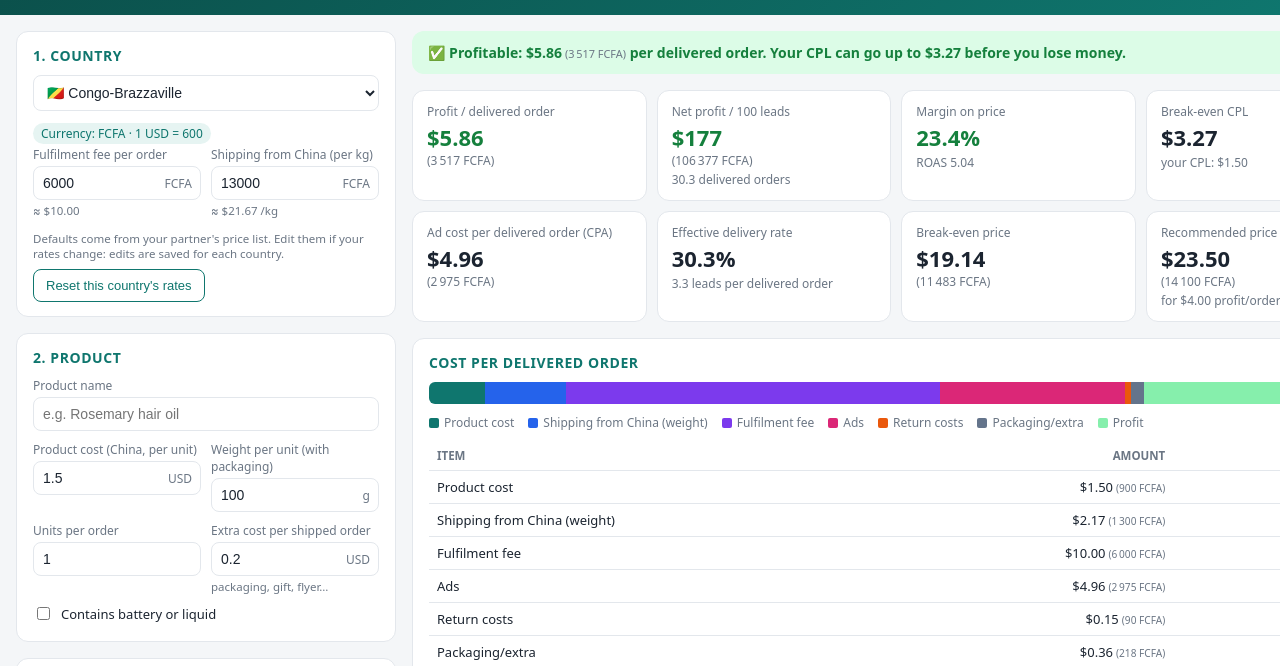
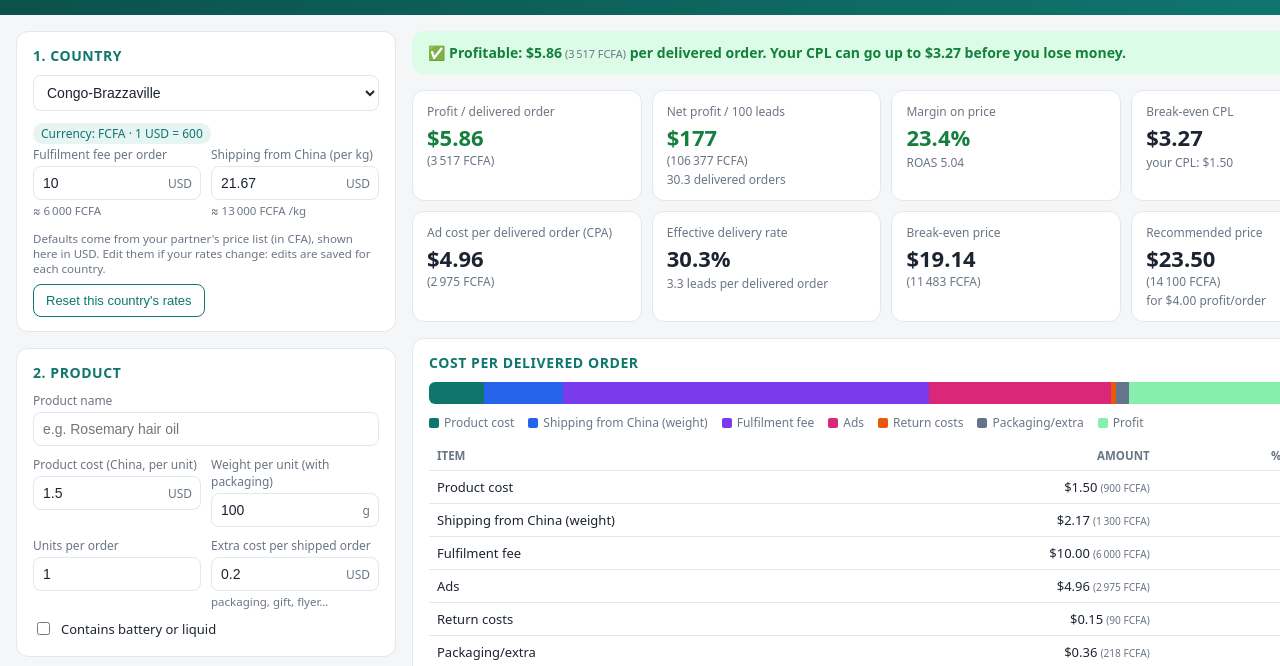
Before and after one commit to BahaKhmeissi/cod_calculator, a plain HTML site: page index.html in a window 1280 px wide. Shown: the part 70-736 px from the top of the page. Drawn offline with Linux system fonts and the light colour scheme.

Commit message:
Fee and shipping inputs in USD with CFA shown underneath; remove flag emojis
Co-Authored-By: Claude Opus 5.5 <noreply@anthropic.com>
Claude-Session: https://claude.ai/code/session_018C5HA6Ap343AdpPwMeM3jn

```diff
--- a/index.html
+++ b/index.html
@@ -87,11 +87,11 @@
     </div>
     <div id="countryInfo"></div>
     <div class="row">
-      <div class="f"><label>Fulfilment fee per order</label><div class="unit"><input id="fee" type="number" step="any"><span class="cur"></span></div><div class="hint" id="feeHint"></div></div>
-      <div class="f"><label>Shipping from China (per kg)</label><div class="unit"><input id="shipKg" type="number" step="any"><span class="cur"></span></div><div class="hint" id="shipHint"></div></div>
+      <div class="f"><label>Fulfilment fee per order</label><div class="unit"><input id="fee" type="number" step="any"><span>USD</span></div><div class="hint" id="feeHint"></div></div>
+      <div class="f"><label>Shipping from China (per kg)</label><div class="unit"><input id="shipKg" type="number" step="any"><span>USD</span></div><div class="hint" id="shipHint"></div></div>
     </div>
     <div id="shipWarn"></div>
-    <div class="hint">Defaults come from your partner's price list. Edit them if your rates change: edits are saved for each country.</div>
+    <div class="hint">Defaults come from your partner's price list (in CFA), shown here in USD. Edit them if your rates change: edits are saved for each country.</div>
     <button class="btn ghost" id="resetCountry" style="margin-top:8px">Reset this country's rates</button>
   </div>
 
@@ -314,7 +314,7 @@ const CHECKS = ["battery","feeOnReturns"];
 
 function initUI(){
   const sel = $("country");
-  sel.innerHTML = Object.entries(COUNTRIES).map(([k,c])=>`<option value="${k}">${c.flag} ${c.name}</option>`).join("");
+  sel.innerHTML = Object.entries(COUNTRIES).map(([k,c])=>`<option value="${k}">${c.name}</option>`).join("");
   sel.value = S.country;
   FIELDS.forEach(f=>{ $(f).value = S[f]; $(f).addEventListener("input", ()=>{ S[f] = $(f).type==="text" ? $(f).value : $(f).value===""? "" : +$(f).value; save(); if(f==="rCFA"||f==="rGNF") syncCountry(); render(); }); });
   CHECKS.forEach(f=>{ $(f).checked = !!S[f]; $(f).addEventListener("change", ()=>{ S[f] = $(f).checked; save(); syncCountry(); render(); }); });
@@ -325,7 +325,7 @@ function initUI(){
   ["fee","shipKg"].forEach(id=>$(id).addEventListener("input", ()=>{
     const o = S.overrides[S.country] = S.overrides[S.country] || {};
     const key = id==="fee" ? "fee" : "ship";
-    if($(id).value===""){ delete o[key]; } else o[key] = +$(id).value;
+    if($(id).value===""){ delete o[key]; } else o[key] = +$(id).value * rateOf(COUNTRIES[S.country].cur);
     save(); render();
   }));
   $("resetCountry").onclick = ()=>{ delete S.overrides[S.country]; save(); syncCountry(); render(); };
@@ -340,7 +340,8 @@ function confirmReset(){ return true; } // no browser dialogs; reset is instant
 function syncCountry(){
   const c = COUNTRIES[S.country], {fee, ship} = countryRates(S.country);
   document.querySelectorAll(".cur").forEach(e=>e.textContent = CUR_LABEL[c.cur]);
-  $("fee").value = fee; $("shipKg").value = ship ?? "";
+  const r = rateOf(c.cur), r2 = x => Math.round(x*100)/100;
+  $("fee").value = r2(fee/r); $("shipKg").value = ship==null ? "" : r2(ship/r);
   $("countryInfo").innerHTML = `<span class="pill">Currency: ${CUR_LABEL[c.cur]}${c.cur!=="USD"?` · 1 USD = ${rateOf(c.cur).toLocaleString("fr-FR")}`:""}</span>`+
     (c.shipBat?`<span class="pill">Battery/liquid: ${c.shipBat.toLocaleString("fr-FR")} /kg</span>`:"");
   $("shipWarn").innerHTML = ship==null ? `<div class="warnbox">⚠️ The price list has no China shipping rate for ${c.name}. Ask your partner and enter it above.</div>` : "";
@@ -360,8 +361,8 @@ function render(){
   const cur = m.c.cur, L = v => M(v, cur);
   // input hints
   $("priceHint").textContent = cur==="USD" ? "" : `≈ ${money(m.priceLocal, cur)}`;
-  $("feeHint").textContent = `≈ ${money(m.feeUSD)}`;
-  $("shipHint").textContent = isFinite(m.shipKgUSD) ? `≈ ${money(m.shipKgUSD)} /kg` : "";
+  $("feeHint").textContent = cur==="USD" ? "" : `≈ ${money(m.fee, cur)}`;
+  $("shipHint").textContent = cur==="USD" || m.ship==null ? "" : `≈ ${money(m.ship, cur)} /kg`;
   const recUSD = Math.ceil(m.recPriceUSD*2)/2;
   // verdict
   const v = $("verdict");
@@ -447,7 +448,7 @@ function render(){
   const cmp = Object.keys(COUNTRIES).map(code=>({code, cc:COUNTRIES[code], x:compute(code, m.priceUSD)}))
     .sort((a,b)=> (isFinite(b.x.profit)?b.x.profit:-1e9) - (isFinite(a.x.profit)?a.x.profit:-1e9));
   $("compare").innerHTML = `<tr><th>Country</th><th>Price</th><th>Fee</th><th>Ship/unit</th><th>Landed/unit</th><th>Profit / delivered</th><th>Profit / 100 leads</th><th>Break-even CPL</th></tr>` +
-    cmp.map(({code,cc,x})=>`<tr class="${code===S.country?"hl":""}"><td>${cc.flag} ${cc.name}</td><td>${M(x.priceUSD,cc.cur)}</td><td>${M(x.feeUSD,cc.cur)}</td><td>${isFinite(x.shipUnit)?money(x.shipUnit):"rate?"}</td><td>${isFinite(x.landedUnit)?money(x.landedUnit):"—"}</td><td class="${cls(x.profit)}">${M(x.profit,cc.cur)}</td><td class="${cls(x.profit)}">${money(x.profit*100*x.eff)}</td><td>${money(x.beCPL)}</td></tr>`).join("");
+    cmp.map(({code,cc,x})=>`<tr class="${code===S.country?"hl":""}"><td>${cc.name}</td><td>${M(x.priceUSD,cc.cur)}</td><td>${M(x.feeUSD,cc.cur)}</td><td>${isFinite(x.shipUnit)?money(x.shipUnit):"rate?"}</td><td>${isFinite(x.landedUnit)?money(x.landedUnit):"—"}</td><td class="${cls(x.profit)}">${M(x.profit,cc.cur)}</td><td class="${cls(x.profit)}">${money(x.profit*100*x.eff)}</td><td>${money(x.beCPL)}</td></tr>`).join("");
 
   // stock planner
   const units = Math.max(0, +S.stock||0);
```
